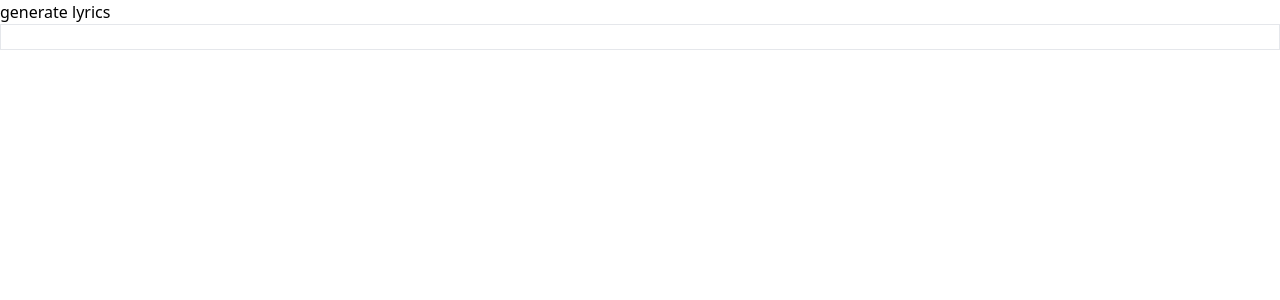
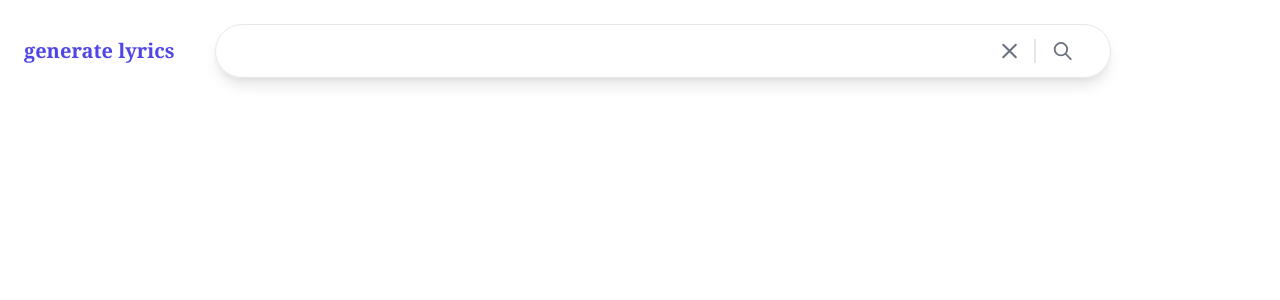
Before and after one commit to ShimonOcean/lyric-chains, a Next.js app: page /search in a window 1280 px wide. Shown: the top 300 px of the page. Built offline with nearby package versions, Linux system fonts and the light colour scheme.

Commit message:
Header complete, may want to fill right side space with FAQ or Github link

```diff
--- a/components/Header.js
+++ b/components/Header.js
@@ -1,21 +1,50 @@
+import { SearchIcon, XIcon } from "@heroicons/react/outline";
 import Image from "next/image";
 import { useRouter } from "next/router";
 import { useRef } from "react";
+import Footer from "./Footer";
 
 function Header() {
     const router = useRouter();
     const searchInputRef = useRef(null);
 
+    const search = (e) => {
+        e.preventDefault();
+        const term = searchInputRef.current.value;
+
+        if (!term) return;
+
+        router.push(`/search?term=${term}`)
+    };
 
     return (
-        <header>
-            <div>
-                generate lyrics
+        <header className="sticky top-0 bg-white">
+        <div className="flex w-full p-6 items-center">
+            <div className='font-serif text-center text-xl text-indigo-600 font-semibold border-gray-200'>
+                <p className="link">generate lyrics</p>
             </div>
-            <form className="flex border border-gray-200">
-                <input ref={searchInputRef} className="flex-grow w-full focus:outline-none" type="text"/>
+
+            <form className="flex flex-grow px-6 py-3 ml-10 mr-5 border border-gray-200 rounded-full shadow-lg max-w-4xl items-center">
+                <input ref={searchInputRef}
+                    className="flex-grow w-full focus:outline-none"
+                    type="text"
+            />
+                <XIcon
+                    className="h-7 sm:mr-3 text-gray-500 cursor-pointer transition duration-100 transform hover:scale-125"
+                    onClick={() => (searchInputRef.current.value = "")}
+                />
+                <SearchIcon
+                    className="mr-3 h-6 hidden sm:inline-flex text-gray-500 border-l-2 pl-4 cursor-pointer "
+                    onClick={search}
+                />
+                <button hidden type='submit' onClick={search}>Search</button>
             </form>
+        </div>
+
+
+
         </header>
+
 
     );
 
--- a/pages/index.js
+++ b/pages/index.js
@@ -49,7 +49,7 @@ export default function Home() {
             placeholder="Enter Artist Name"
             className="flex-grow focus:outline-none"
           />
-          <SearchIcon className="h-5 mr-3 text-gray-500"/>
+          <SearchIcon className="h-5 mr-3 text-gray-500 cursor-pointer transition duration-100 transform hover:scale-125" onClick={search}/>
         </div>
         <div className="mt-5">
           <button onClick={search} className="btn bg-indigo-600 p-3 rounded-md ring-gray-200 text-sm text-white
```
